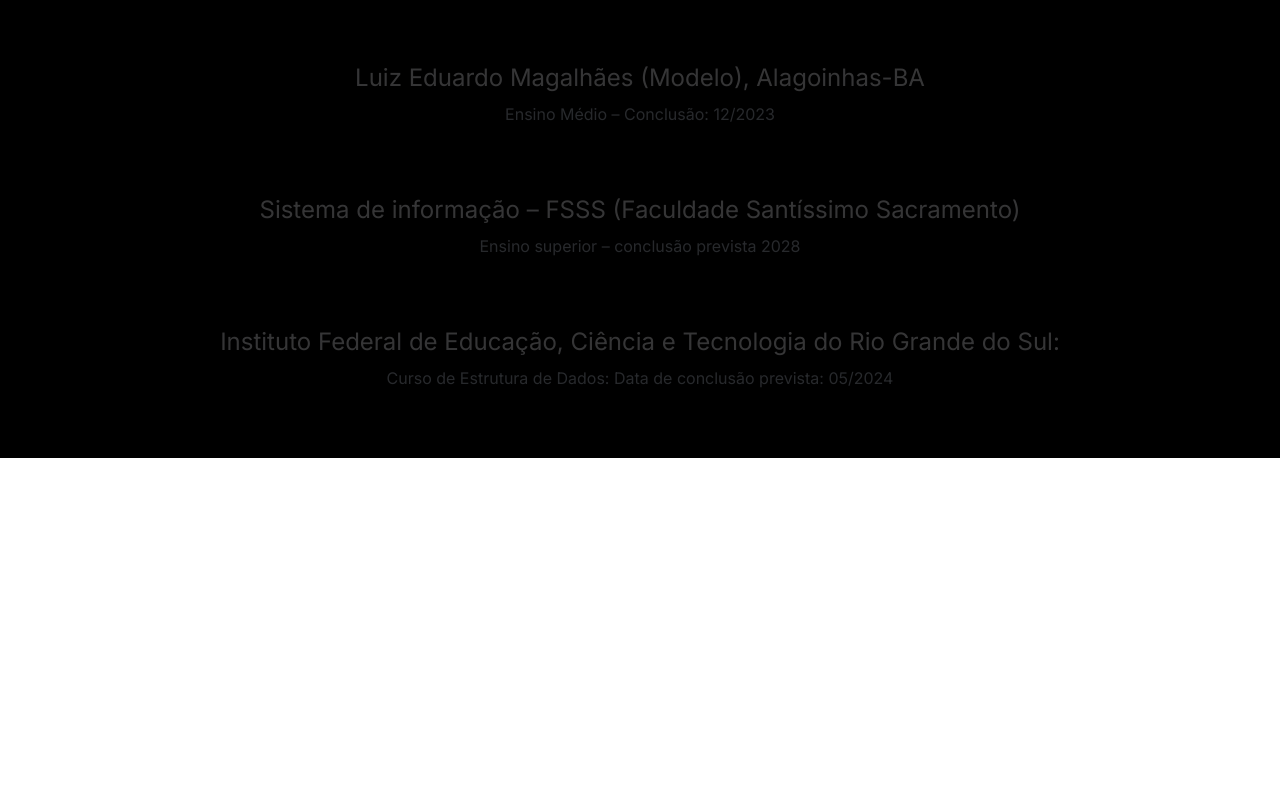
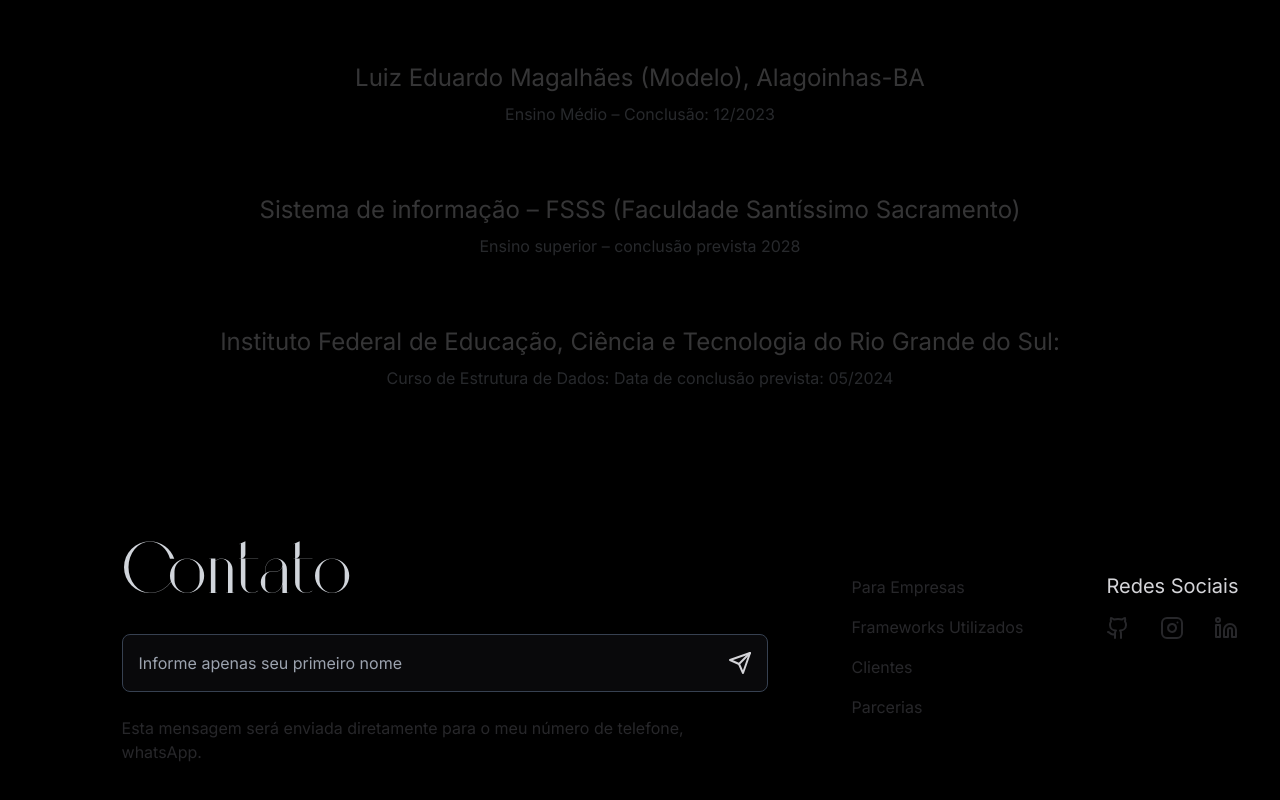
Before and after one commit to Igordevz/portfolio-senior, a Next.js app: page / in a window 1280 px wide. Shown: the part 3468-4268 px from the top of the page. Before the commit the page ends 3926 px from the top, so only its background shows below. Built offline with nearby package versions, Linux system fonts and the light colour scheme.

Commit message:
create contact

```diff
--- a/package.json
+++ b/package.json
@@ -20,6 +20,7 @@
     "install": "^0.13.0",
     "leva": "^0.9.35",
     "locomotive-scroll": "^5.0.0-beta.11",
+    "lucide-react": "^0.372.0",
     "maath": "^0.10.7",
     "next": "14.1.4",
     "npm": "^10.5.2",
--- /dev/null
+++ b/src/components/contact/index.tsx
@@ -0,0 +1,59 @@
+import React from "react";
+import { Github, Instagram, Linkedin, Send } from "lucide-react";
+export default function Contact() {
+  return (
+    <div className="w-full h-[auto] flex md:flex-row flex-col items-center md:gap-0 gap-6 md:items-baseline justify-center md:justify-around bg-black py-20">
+      <div className="flex md:ml-20 w-[90%] md:w-auto flex-col text-white justify-center gap-6  ">
+        <h1 className="md:text-7xl text-5xl text-gray-300">Contato</h1>
+
+        <div className="flex flex-row relative items-center">
+          <input
+            type="text"
+            placeholder="Informe apenas seu primeiro nome"
+            className="outline-none border-[1px] relative border-gray-700 rounded-lg bg-zinc-950 py-4 pl-4 w-[100%]"
+          />
+          <button className=" absolute right-4">
+            <Send className="text-zinc-300" />
+          </button>
+        </div>
+        <p className="text-zinc-800 max-w-[90%]">
+          Esta mensagem será enviada diretamente para o meu número de telefone,
+          whatsApp.
+        </p>
+      </div>
+
+      <div className="text-zinc-800 flex flex-col gap-4 w-[90%] md:w-auto">
+        <a target="_blank" href="" className="transition-all hover:text-zinc-300">
+          Para Empresas
+        </a>
+        <a target="_blank" href="" className="transition-all hover:text-zinc-300">
+          Frameworks Utilizados
+        </a>
+        <a target="_blank" href="" className="transition-all hover:text-zinc-300">
+          Clientes
+        </a>
+        <a target="_blank" href="" className="transition-all hover:text-zinc-300">
+          Parcerias
+        </a>
+      </div>
+
+      <div className="text-zinc-800 flex flex-col gap-4 ">
+        <h2 className="text-zinc-300 md:text-xl">Redes Sociais</h2>
+      <div className="flex flex-row justify-between">
+      <a className="transition-all hover:text-zinc-400" target="_blank" href="https://github.com/Igordevz">
+          {" "}
+          <Github />
+        </a>
+        <a className="transition-all hover:text-zinc-400" target="_blank" href="https://www.instagram.com/euigor_santoss/">
+          {" "}
+          <Instagram />
+        </a>
+        <a className="transition-all hover:text-zinc-400" target="_blank" href="https://www.linkedin.com/in/igor-silva-386b09255/">
+          {" "}
+          <Linkedin />
+        </a>
+      </div>
+      </div>
+    </div>
+  );
+}
--- a/src/components/pages-contents/index.tsx
+++ b/src/components/pages-contents/index.tsx
@@ -4,6 +4,7 @@
 import ContentPrimary from '../application-main';
 import About from '../about';
 import Education from '../educations';
+import Contact from '../contact';
 
 export default function ControllersPageLanding() {
   useEffect(() => {
@@ -19,6 +20,7 @@
       <ContentSecundary/>
       <About/>
       <Education/>
+      <Contact/>
       </>
   )
 }
```
Also changed, not shown: 1 other file (tests, documents, lock files or other folders).
